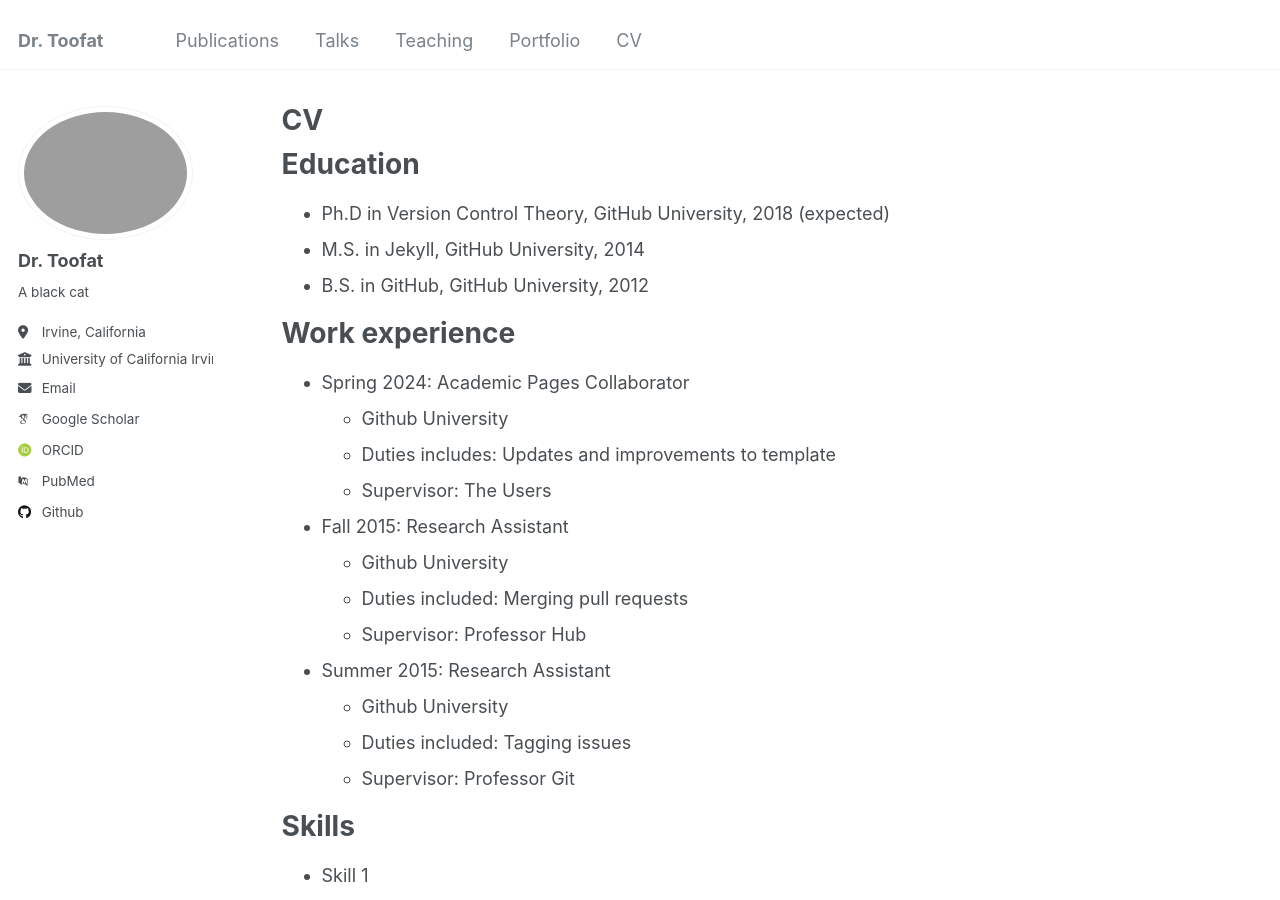
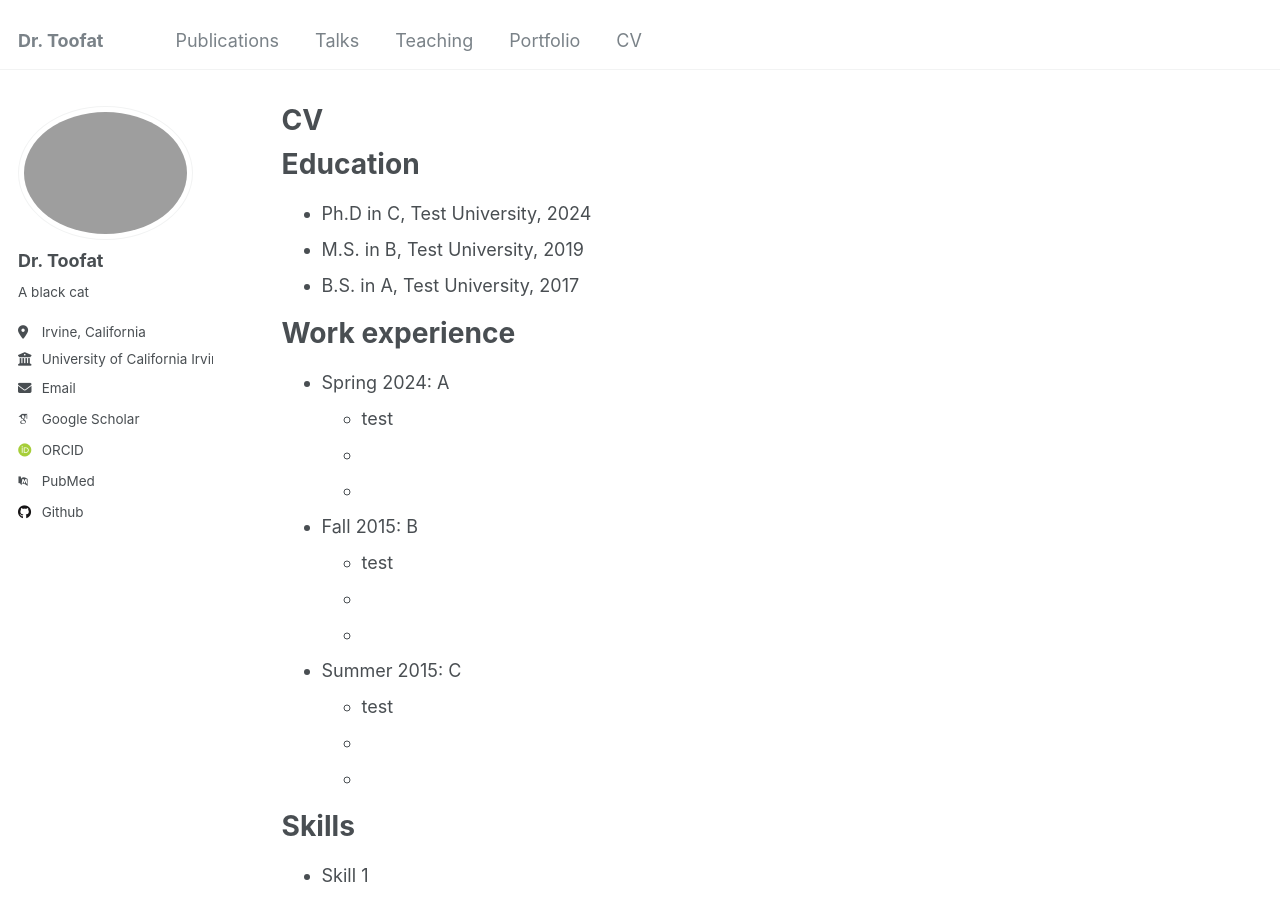
Before and after one commit to AltriaCarrie/altriacarrie.github.io, a Jekyll site: the page built from _pages/cv.md, in a window 1280 px wide and 900 px high. Built offline with Jekyll 4.4.1, drawn with Linux system fonts in a browser that asks for light colours; some web fonts are replaced; some of the changed text lies outside the part shown.

Commit message:
Update cv.md

```diff
--- a/_pages/cv.md
+++ b/_pages/cv.md
@@ -11,26 +11,26 @@ redirect_from:
 
 Education
 ======
-* Ph.D in Version Control Theory, GitHub University, 2018 (expected)
-* M.S. in Jekyll, GitHub University, 2014
-* B.S. in GitHub, GitHub University, 2012
+* Ph.D in C, Test University, 2024
+* M.S. in B, Test University, 2019
+* B.S. in A, Test University, 2017
 
 Work experience
 ======
-* Spring 2024: Academic Pages Collaborator
-  * Github University
-  * Duties includes: Updates and improvements to template
-  * Supervisor: The Users
+* Spring 2024: A
+  * test
+  *
+  *
 
-* Fall 2015: Research Assistant
-  * Github University
-  * Duties included: Merging pull requests
-  * Supervisor: Professor Hub
+* Fall 2015: B
+  * test
+  *
+  *
 
-* Summer 2015: Research Assistant
-  * Github University
-  * Duties included: Tagging issues
-  * Supervisor: Professor Git
+* Summer 2015: C
+  * test
+  *
+  *
 
 Skills
 ======
@@ -61,4 +61,4 @@ Teaching
 
 Service and leadership
 ======
-* Currently signed in to 43 different slack teams
+* test
```
